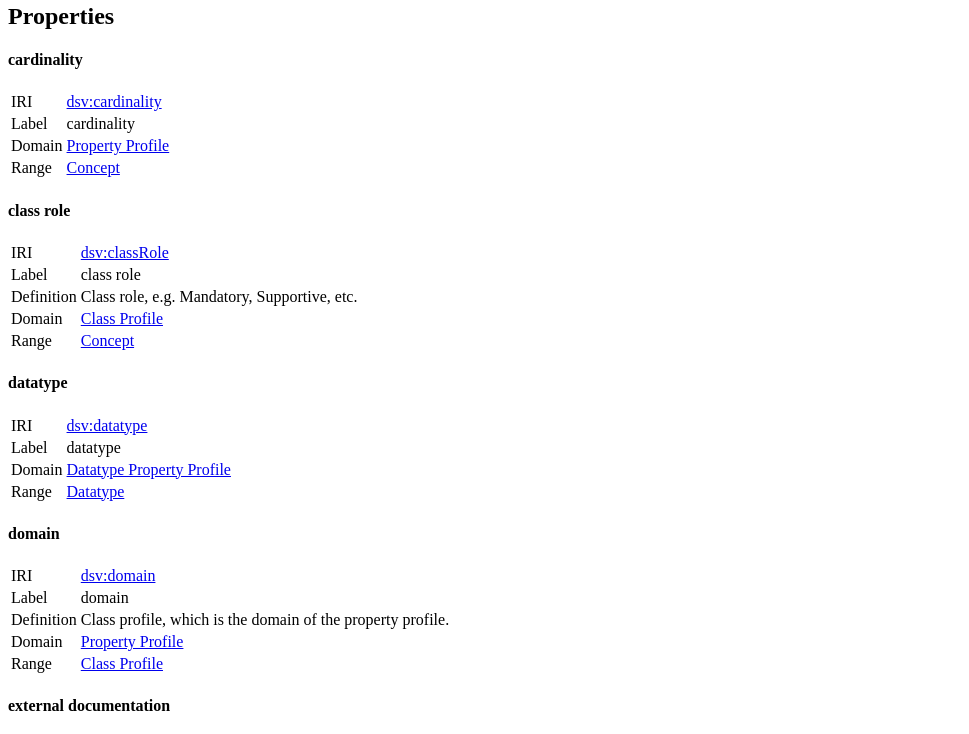
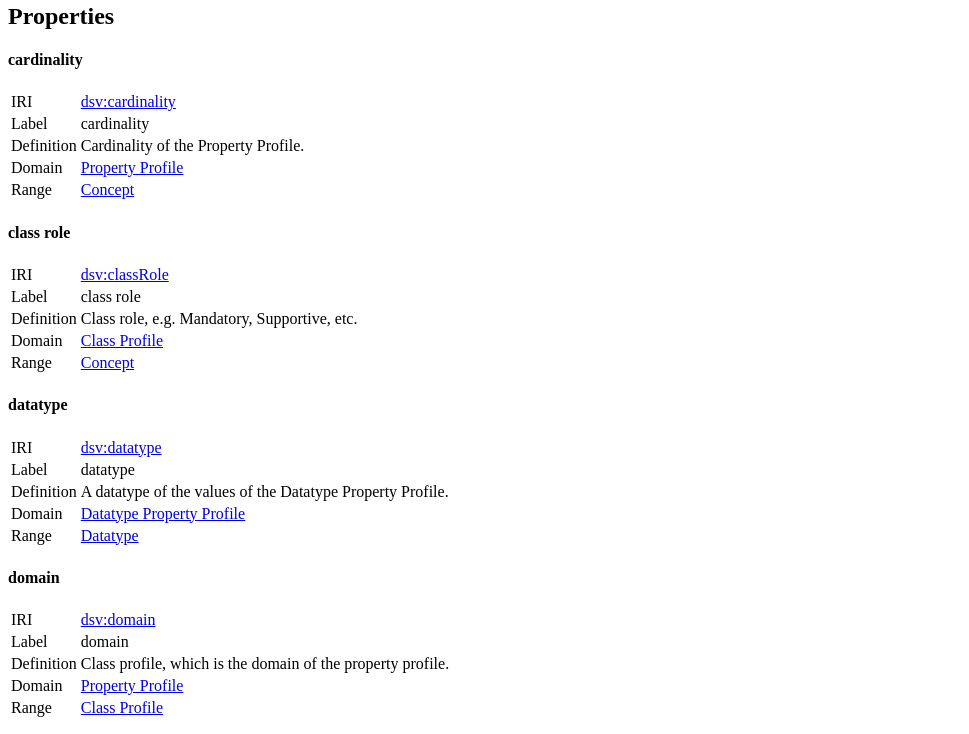
Before and after one commit to mff-uk/data-specification-vocabulary, a plain HTML site: page dsv/index.html in a window 1280 px wide. Shown: the part 2378-3112 px from the top of the page, without its empty margins (0-969 px from the left). Drawn offline with Linux system fonts and the light colour scheme.

Commit message:
Add missing definitions

```diff
--- a/dsv/index.html
+++ b/dsv/index.html
@@ -513,6 +513,10 @@
                   <td>cardinality</td>
                 </tr>
                 <tr>
+                  <td>Definition</td>
+                  <td>Cardinality of the Property Profile.</td>
+                </tr>
+                <tr>
                   <td>Domain</td>
                   <td>
                     <a href="#PropertyProfile">Property Profile</a>
@@ -573,6 +577,10 @@
                 <tr>
                   <td>Label</td>
                   <td>datatype</td>
+                </tr>
+                <tr>
+                  <td>Definition</td>
+                  <td>A datatype of the values of the Datatype Property Profile.</td>
                 </tr>
                 <tr>
                   <td>Domain</td>
@@ -868,6 +876,10 @@
                   <td>reused property</td>
                 </tr>
                 <tr>
+                  <td>Definition</td>
+                  <td>The Property from which a value is reused.</td>
+                </tr>
+                <tr>
                   <td>Domain</td>
                   <td>
                     <a href="#PropertyValueReuse">Property Value Reuse</a>
```
Also changed, not shown: 1 other file.
